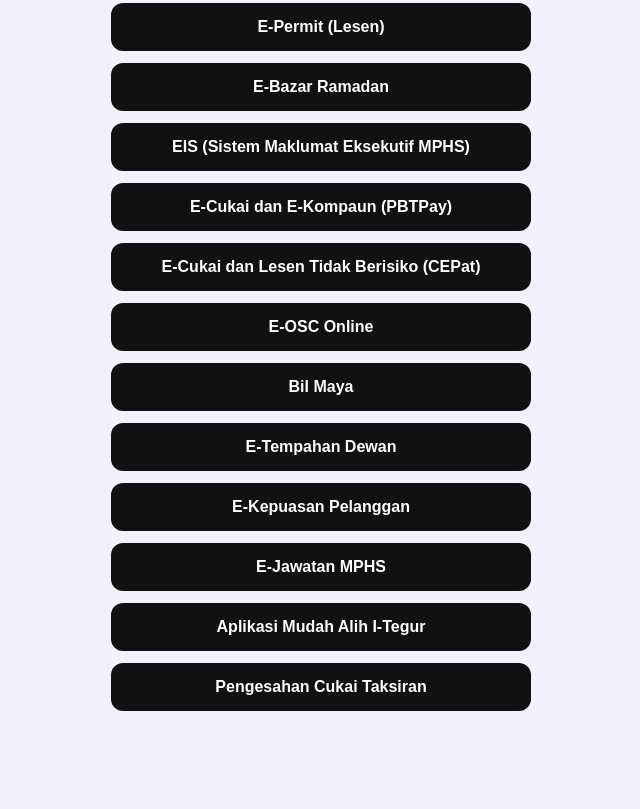
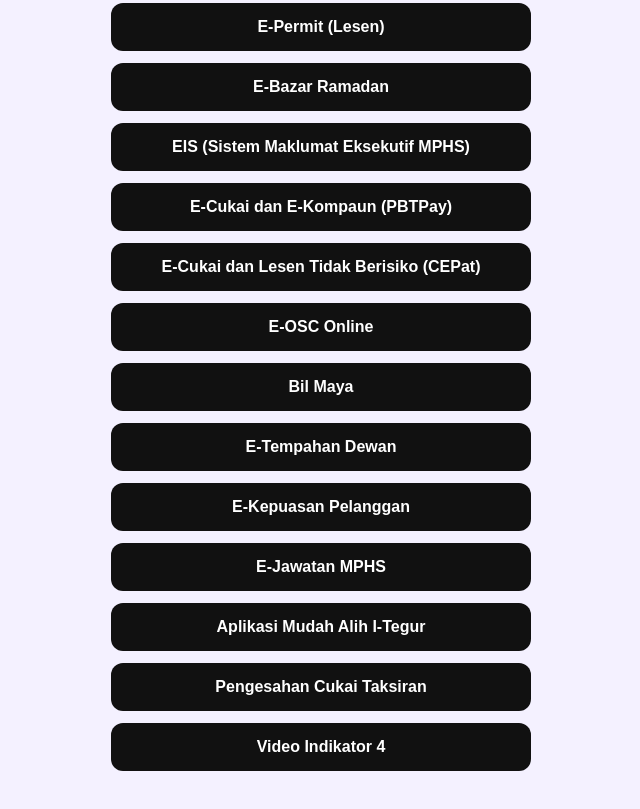
Before and after one commit to urbanist-cyber/e-perkhidmatan-MPHS, a plain HTML site: page index.html in a window 1280 px wide. Shown: the part 544-1353 px from the top of the page, without its empty margins (319-959 px from the left). Before the commit the page ends 1315 px from the top, so only its background shows below. Drawn offline with Linux system fonts and the light colour scheme.

Commit message:
Update index.html

```diff
--- a/index.html
+++ b/index.html
@@ -70,6 +70,7 @@
     <a href="https://ejawatan.mphs.gov.my/">E-Jawatan MPHS</a>
     <a href="https://https://gamma.malaysia.gov.my/appdetails/573">Aplikasi Mudah Alih I-Tegur</a>
     <a href="https://pengesahancukai.mphs.gov.my/">Pengesahan Cukai Taksiran</a>
+    <a href="https://drive.google.com/file/d/1yV8a-Q1sDb1QGA92QKIR6aJJyBGc2RRb/view?usp=sharing">Video Indikator 4</a>
   </div>
 </body>
 </html>
```
